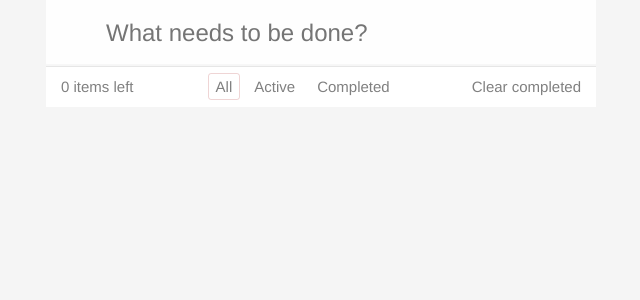
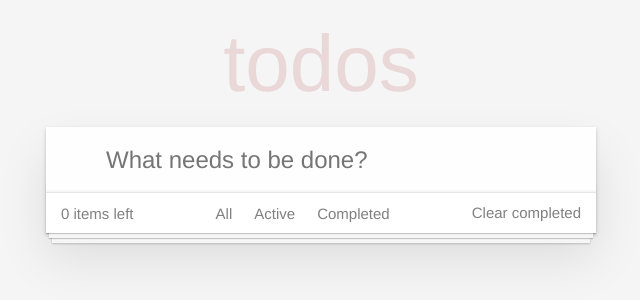
Before and after one commit to UNDECO9VER/todo-kata, a React (Create React App) app: page / in a window 1280 px wide. Shown: the top 300 px of the page, without its empty margins (319-959 px from the left). Built offline with nearby package versions, Linux system fonts and the light colour scheme.

Commit message:
several fixes

```diff
--- a/package.json
+++ b/package.json
@@ -11,6 +11,7 @@
     "react": "^18.2.0",
     "react-dom": "^18.2.0",
     "react-scripts": "5.0.1",
+    "uuid": "^9.0.0",
     "web-vitals": "^2.1.4"
   },
   "scripts": {
@@ -55,8 +56,8 @@
     "lint-staged": "^13.0.3",
     "prettier": "^2.7.1"
   },
-  "lint-staged":{
-    "*.js":[
+  "lint-staged": {
+    "*.js": [
       "npm run lint:fix",
       "git add"
     ]
--- a/src/index.css
+++ b/src/components/App/App.css
@@ -32,3 +32,20 @@ button {
 	-webkit-font-smoothing: antialiased;
 	-moz-osx-font-smoothing: grayscale;
 }
+
+h1{
+    width: 100%;
+    font-size: 80px;
+    font-weight: 200;
+    text-align: center;
+    color: rgba(175, 47, 47, 0.15);
+    -webkit-text-rendering: optimizeLegibility;
+    -moz-text-rendering: optimizeLegibility;
+    text-rendering: optimizeLegibility;
+}
+
+.todoapp{
+	max-width: 550px;
+	background-color: #fff;
+	box-shadow: 0 2px 4px 0 rgb(0 0 0 / 20%), 0 25px 50px 0 rgb(0 0 0 / 10%);
+}
--- /dev/null
+++ b/src/components/App/App.js
@@ -0,0 +1,110 @@
+import React, { Component } from 'react'
+import { v4 as uuidv4 } from 'uuid'
+
+import TaskList from '../TaskList/TaskList'
+import NewTaskForm from '../NewTaskForm/NewTaskForm'
+import Footer from '../Footer/Footer'
+import './App.css'
+
+class App extends Component {
+  state = {
+    todoData: [],
+    filter: 'all',
+  }
+
+  createItem = (label) => {
+    return {
+      id: uuidv4(),
+      date: new Date(),
+      label,
+      done: false,
+    }
+  }
+
+  deleteItem = (id) => {
+    this.setState(({ todoData }) => {
+      return {
+        todoData: todoData.filter((el) => el.id !== id),
+      }
+    })
+  }
+
+  editItem = (id, text) => {
+    this.setState(({ todoData }) => {
+      const index = todoData.findIndex((el) => el.id === id)
+      const oldItem = todoData[index]
+      const newArray = [...todoData]
+      const newItem = { ...oldItem, label: text }
+      newArray[index] = newItem
+      return {
+        todoData: newArray,
+      }
+    })
+  }
+
+  deleteCompleted = ()=>{
+    for (let i of this.state.todoData) {
+      if (i.done) {
+        this.deleteItem(i.id)
+      }
+    }
+  }
+
+  addItem = (text) => {
+    const newItem = this.createItem(text)
+    this.setState(({ todoData }) => {
+      return {
+        todoData: [...todoData, newItem],
+      }
+    })
+  }
+
+  onToggleDone = (id) => {
+    this.setState(({ todoData }) => {
+      const index = todoData.findIndex((el) => el.id === id)
+      const oldItem = todoData[index]
+      const newArray = [...todoData]
+      const newItem = { ...oldItem, done: !oldItem.done }
+      newArray[index] = newItem
+      return {
+        todoData: newArray,
+      }
+    })
+  }
+
+  setFilter = (filter) => {
+    this.setState({
+      filter: filter,
+    })
+  }
+
+  render() {
+    const taskCount = this.state.todoData.filter(
+      (el) => el.done !== true
+    ).length
+    return (
+      <div>
+        <h1>todos</h1>
+        <section className='todoapp'>
+          <NewTaskForm addItem={this.addItem} />
+          <TaskList
+            todos={this.state.todoData}
+            filter={this.state.filter}
+            onDeleted={this.deleteItem}
+            onToggleDone={this.onToggleDone}
+            editItem={this.editItem}
+          />
+          <Footer
+            setFilter={this.setFilter}
+            taskCount={taskCount}
+            deleteItem={this.deleteItem}
+            deleteCompleted={this.deleteCompleted}
+            todos={this.state.todoData}
+          />
+        </section>
+      </div>
+    )
+  }
+}
+
+export default App
--- a/src/components/Footer/Footer.css
+++ b/src/components/Footer/Footer.css
@@ -1,5 +1,6 @@
 .footer{
     display: flex;
+	position: relative;
 	justify-content: space-between;
 	align-items: center;
 	padding: 10px 15px;
@@ -13,7 +14,7 @@
 .footer:before {
 	content: '';
 	position: absolute;
-	z-index: -1;
+	z-index: 1;
 	right: 0;
 	bottom: 0;
 	left: 0;
--- a/src/components/Footer/Footer.js
+++ b/src/components/Footer/Footer.js
@@ -3,19 +3,17 @@ import PropTypes from 'prop-types'
 
 import TaskFilter from '../TaskFilter/TaskFilter'
 import './Footer.css'
-const Footer = ({ setFilter, taskCount, deleteItem, todos }) => {
+const Footer = ({ setFilter, taskCount, deleteCompleted}) => {
   Footer.propTypes = {
     setFilter: PropTypes.func,
     taskCount: PropTypes.number,
-    deleteItem: PropTypes.func,
-    todos: PropTypes.arrayOf(PropTypes.object),
+    deleteCompleted: PropTypes.func,
   }
 
   Footer.defaultProps = {
     setFilter: () => {},
     taskCount: 0,
-    deleteItem: () => {},
-    todos: [],
+    deleteCompleted: () => {},
   }
 
   return (
@@ -23,13 +21,7 @@ const Footer = ({ setFilter, taskCount, deleteItem, todos }) => {
       <span className="todo-count">{taskCount} items left</span>
       <TaskFilter setFilter={setFilter} />
       <button
-        onClick={() => {
-          for (let i of todos) {
-            if (i.done) {
-              deleteItem(i.id)
-            }
-          }
-        }}
+        onClick={deleteCompleted}
         className="clear-completed"
       >
         Clear completed
--- a/src/components/NewTaskForm/NewTaskForm.css
+++ b/src/components/NewTaskForm/NewTaskForm.css
@@ -8,7 +8,6 @@
 	width: 100%;
 	font-size: 24px;
 	font-family: inherit;
-	font-weight: inherit;
 	line-height: 1.4em;
 	color: inherit;
 	box-sizing: border-box;
--- a/src/components/Task/Task.js
+++ b/src/components/Task/Task.js
@@ -4,11 +4,14 @@ import PropTypes from 'prop-types'
 import './Task.css'
 
 class Task extends Component {
+  state = {
+    label: this.props.label,
+    isEdit: false
+  }
+
   static defaultProps = {
     label: '',
-    important: false,
     done: false,
-    readOnly: true,
     onToggleDone: () => {},
     onDeleted: () => {},
     date: new Date(),
@@ -16,29 +19,44 @@ class Task extends Component {
 
   static propTypes = {
     label: PropTypes.string,
-    important: PropTypes.bool,
     done: PropTypes.bool,
-    readOnly: PropTypes.bool,
     onToggleDone: PropTypes.func,
     onDeleted: PropTypes.func,
     date: PropTypes.instanceOf(Date),
   }
 
+  onLabelChange = (e) => {
+    this.setState({
+      label: e.target.value,
+    })
+  }
+
+  onSubmit = (e) => {
+    e.preventDefault()
+    this.props.editItem( this.props.id, this.state.label )
+    if(this.state.isEdit) this.setEdit()
+  }
+
+  setEdit = () => {
+    this.setState({isEdit:!this.state.isEdit})
+  }
+
   render() {
-    const { label, important, done, readOnly, onToggleDone, onDeleted } =
+    const { label, done, onToggleDone, onDeleted, id} =
       this.props
     let classNames = 'task__description'
-    if (done) {
-      classNames += ' done'
-    }
+    done ? classNames += ' done' : classNames
+    let classTaskInput = 'task__edit'
+    let classTaskView = 'task__view'
 
-    if (important) {
-      classNames += ' important'
+    if (this.state.isEdit) {
+      classTaskInput += ' edit'
+      classTaskView += ' edit'
     }
 
     return (
       <li className="task">
-        <div className="task__view">
+        <div className={classTaskView}>
           <input
             onClick={onToggleDone}
             className="task__toggle"
@@ -46,25 +64,33 @@ class Task extends Component {
             defaultChecked={done}
           />
           <label>
-            <input
-              readOnly={readOnly}
-              value={label}
-              type="text"
-              className={classNames}
-            />
+            <span className={classNames}>
+              {label}
+            </span>
             <span className="task__created">
               {formatDistanceToNow(this.props.date)}
             </span>
           </label>
-          <button
-            onClick={this.onMark}
+          <label
+            onClick={this.setEdit}
             className="icon task__icon-edit"
-          ></button>
+            htmlFor={id}
+          ></label>
           <button
             onClick={onDeleted}
             className="icon task__icon-destroy"
           ></button>
         </div>
+        <form onSubmit={this.onSubmit}>
+          <input
+            id={id}
+            onBlur={this.onSubmit}
+            onChange={(e)=> this.onLabelChange(e)}
+            value={this.state.label}
+            type="text"
+            className={classTaskInput}
+          />
+        </form>
       </li>
     )
   }
--- a/src/components/TaskFilter/TaskFilter.css
+++ b/src/components/TaskFilter/TaskFilter.css
@@ -11,7 +11,7 @@
 	cursor: default;
 }
 
-.task-filer li label {
+.task-filer li button {
 	display: inline-block;
 	color: inherit;
 	margin: 3px;
@@ -19,19 +19,13 @@
 	text-decoration: none;
 	border: 1px solid transparent;
 	border-radius: 3px;
-}
-.task-filer li input {
-	appearance: none;
-    position: absolute;
+	cursor: pointer;
 }
 
-.task-filer li input:checked + label {
+.task-filer li button:focus {
+	cursor: default;
 	border-color: rgba(175, 47, 47, 0.2);
 }
-.task-filer li input:hover + label {
-	border-color: rgba(175, 47, 47, 0.1);
+.task-filer button:hover {
+	border-color: rgba(175, 47, 47, 0.4);
 }
-
-.task-filer li label:not(.selected) {
-	cursor: pointer;
-}
--- a/src/components/TaskFilter/TaskFilter.js
+++ b/src/components/TaskFilter/TaskFilter.js
@@ -4,7 +4,7 @@ import './TaskFilter.css'
 
 class TaskFilter extends Component {
   state ={
-    active: true
+    filter: ['All', 'Active', 'Completed']
   }
   static defaultProps = {
     setFilter: () => {},
@@ -17,18 +17,25 @@ class TaskFilter extends Component {
     const { setFilter } = this.props
     return (
       <ul className="task-filer">
-        <li>
-          <input defaultChecked id='all' type="radio" name='filter' value='all' onChange={(e) => setFilter(e.target.value)}/>
-          <label htmlFor="all" className="sidebar__label">All</label>
-        </li>
-        <li>
+        {
+          this.state.filter.map((item)=>{
+            return(
+              <li key={item}>
+                <button className='sidebar__label' onClick={(e) => setFilter(e.target.value)} value={item.toLocaleLowerCase()}>{item}</button>
+              </li>
+            )
+          })
+        }
+        {/* <input defaultChecked id='all' type="radio" name='filter' value='all' onChange={(e) => setFilter(e.target.value)}/>
+          <label htmlFor="all" className="sidebar__label">All</label> */}
+        {/* <li>
           <input id='active' type="radio" name='filter' value='active' onChange={(e) => setFilter(e.target.value)}/>
           <label htmlFor="active" className="sidebar__label">Active</label>
         </li>
         <li>
           <input id='completed' type="radio" name='filter' value='completed' onChange={(e) => setFilter(e.target.value)}/>
           <label htmlFor="completed" className="sidebar__label">Completed</label>
-        </li>
+        </li> */}
       </ul>
     )
   }
--- a/src/index.js
+++ b/src/index.js
@@ -1,91 +1,8 @@
-import React, { Component } from 'react'
+import React from 'react'
 import ReactDOM from 'react-dom/client'
 
-import NewTaskForm from './components/NewTaskForm/NewTaskForm'
-import Footer from './components/Footer/Footer'
-import './index.css'
-import TaskList from './components/TaskList/TaskList'
+import App from './components/App/App'
 
 const root = ReactDOM.createRoot(document.getElementById('root'))
 
-class App extends Component {
-  maxId = 1
-
-  state = {
-    todoData: [],
-    filter: 'all',
-  }
-
-  createItem = (label) => {
-    return {
-      label,
-      important: false,
-      done: false,
-      readOnly: true,
-      id: this.maxId++,
-      date: new Date(),
-    }
-  }
-
-  deleteItem = (id) => {
-    this.setState(({ todoData }) => {
-      const index = todoData.findIndex((el) => el.id === id)
-      return {
-        todoData: todoData.filter((el, ind) => index !== ind),
-      }
-    })
-  }
-
-  addItem = (text) => {
-    const newItem = this.createItem(text)
-    this.setState(({ todoData }) => {
-      return {
-        todoData: [...todoData, newItem],
-      }
-    })
-  }
-
-  onToggleDone = (id) => {
-    this.setState(({ todoData }) => {
-      const index = todoData.findIndex((el) => el.id === id)
-      const oldItem = todoData[index]
-      const newArray = [...todoData]
-      const newItem = { ...oldItem, done: !oldItem.done }
-      newArray[index] = newItem
-      return {
-        todoData: newArray,
-      }
-    })
-  }
-
-  setFilter = (filter) => {
-    this.setState({
-      filter: filter,
-    })
-  }
-
-  render() {
-    const taskCount = this.state.todoData.filter(
-      (el) => el.done !== true
-    ).length
-    return (
-      <section style={{ maxWidth: '550px', background: '#fff' }}>
-        <NewTaskForm addItem={this.addItem} />
-        <TaskList
-          todos={this.state.todoData}
-          filter={this.state.filter}
-          onDeleted={this.deleteItem}
-          onToggleDone={this.onToggleDone}
-        />
-        <Footer
-          setFilter={this.setFilter}
-          taskCount={taskCount}
-          deleteItem={this.deleteItem}
-          todos={this.state.todoData}
-        />
-      </section>
-    )
-  }
-}
-
 root.render(<App />)
```
Also changed, not shown: src/components/Task/Task.css (+27 -4 lines), src/components/TaskList/TaskList.js (+6 -2 lines), 1 other file (tests, documents, lock files or other folders).
